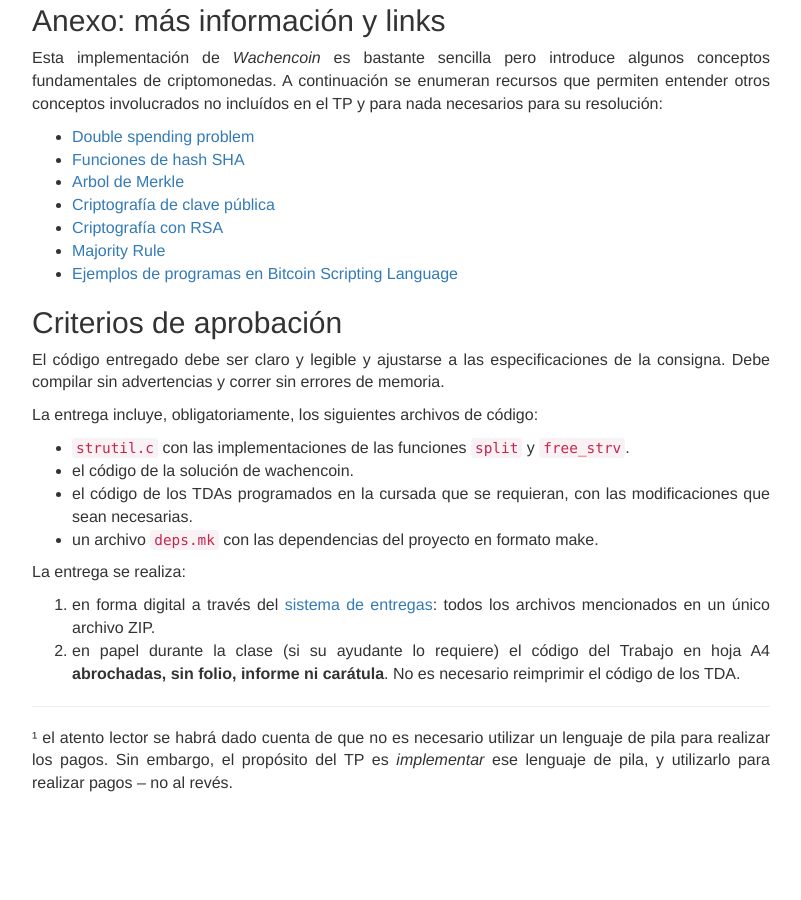
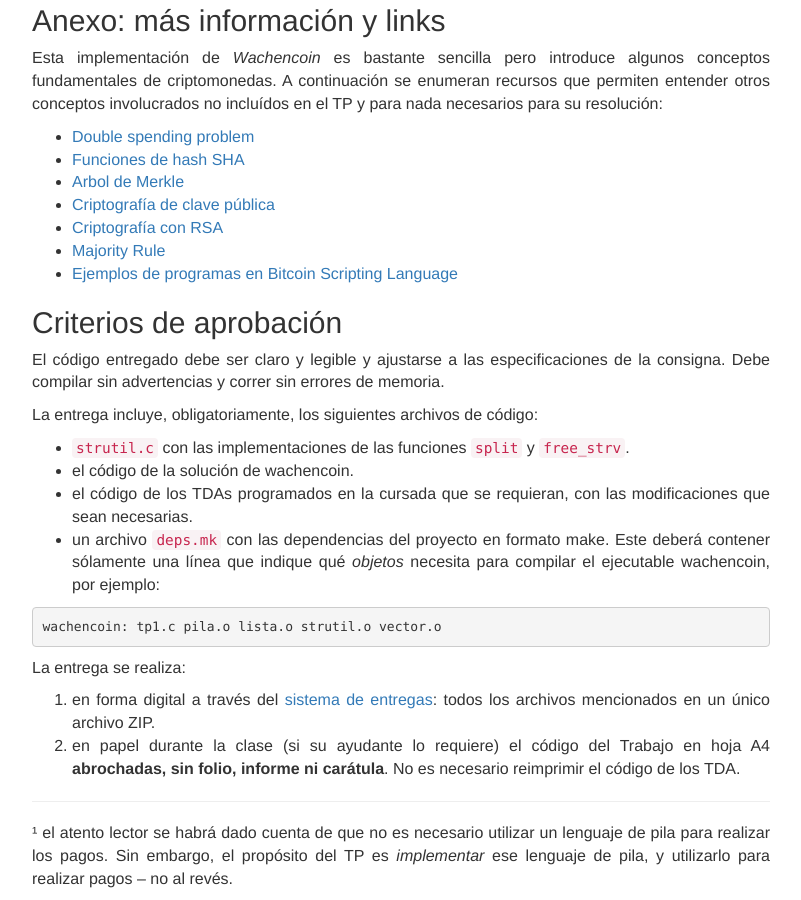
Before and after one commit to algoritmos-rw/algoritmos, a Jekyll site: the page built from static/tps/2017_2/tp1/index.md, in a window 1280 px wide and 900 px high, scrolled down 6736 px. Shown: the whole window, without its empty margins (239-1040 px from the left). Built offline with Jekyll 4.4.1, drawn with Linux system fonts in a browser that asks for light colours; before the commit the page ends 7541 px from its top, so only the background shows below that.

Commit message:
Agrego info sobre deps.mk

````diff
--- a/static/tps/2017_2/tp1/index.md
+++ b/static/tps/2017_2/tp1/index.md
@@ -422,7 +422,13 @@ La entrega incluye, obligatoriamente, los siguientes archivos de código:
 - el código de la solución de wachencoin.
 - el código de los TDAs programados en la cursada que se requieran, con las
 modificaciones que sean necesarias.
-- un archivo `deps.mk` con las dependencias del proyecto en formato make.
+- un archivo `deps.mk` con las dependencias del proyecto en formato make. Este
+deberá contener sólamente una línea que indique qué _objetos_ necesita para
+compilar el ejecutable wachencoin, por ejemplo:
+
+```
+wachencoin: tp1.c pila.o lista.o strutil.o vector.o
+```
 
 La entrega se realiza:
 
````
